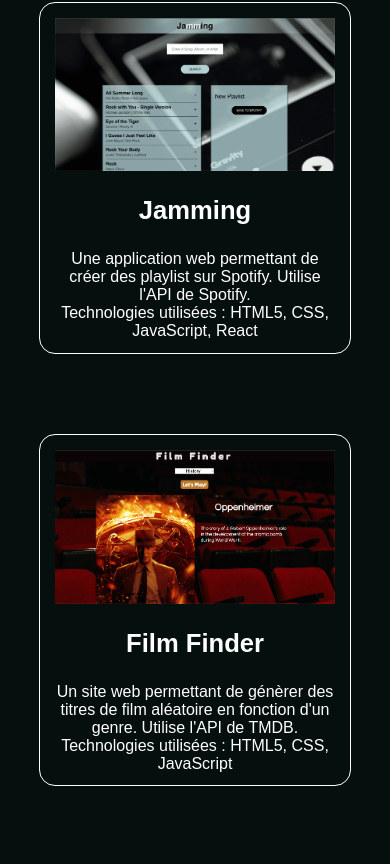
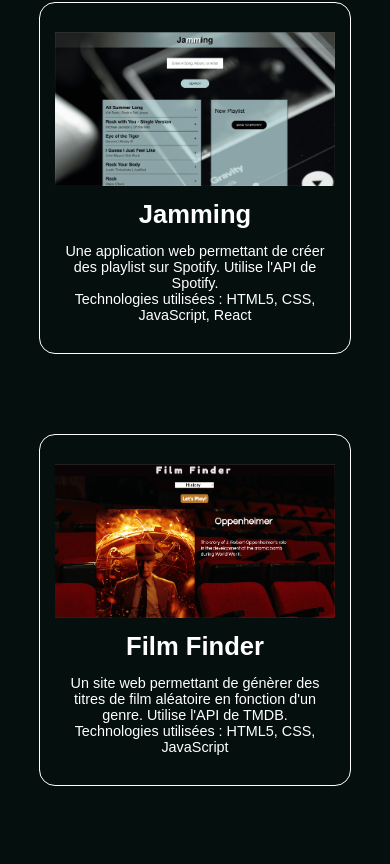
Before and after one commit to Jouks01/portfolio, a plain HTML site: page index.html in a window 390 px wide. Shown: the part 2020-2884 px from the top of the page. Drawn offline with Linux system fonts and the light colour scheme; a web font is replaced by a local one.

Commit message:
Fix responsive design problem on mobile

```diff
--- a/ressources/style.css
+++ b/ressources/style.css
@@ -449,6 +449,13 @@ nav a:active {
         width: 330px;
         height: 330px;
     }
+    .images2 h3,
+    .images2 p {
+        padding: 0px;
+    }
+    .images2 p {
+        font-size: 0.9rem;
+    }
 
     #contact p {
         font-size: 1.5rem;
```
